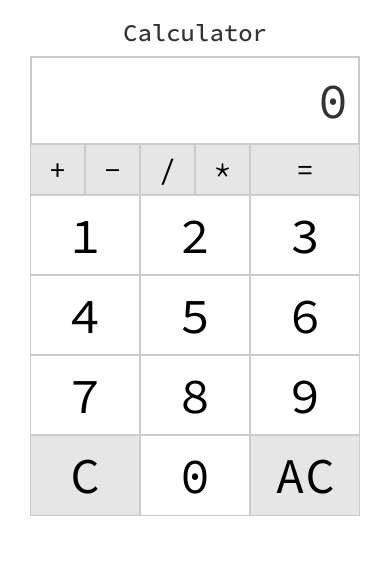
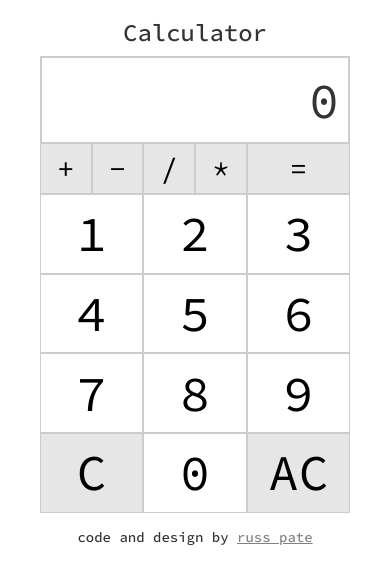
Before and after one commit to russpate/calculator, a website: page index.html in a window 390 px wide. Drawn offline with nearby package versions, Linux system fonts and the light colour scheme.

Commit message:
initial branch commit

```diff
--- a/css/_calc.scss
+++ b/css/_calc.scss
@@ -1,6 +1,3 @@
-h3{
-  text-align: center;
-}
 
 a{
   cursor:pointer;
@@ -11,12 +8,20 @@ a{
   &:hover{
     background:$c-prim-hov;
     color:$c-primary;
+    border: 1px solid black;
   }
 }
 
 #calculator {
-  // width:50%;
-  // margin: 0 auto;
+  width:50%;
+  // width sm
+  @media only screen and (max-width:47.875em) {
+  width:80%;
+  }
+  // width xs
+  @media screen and (max-width: 40em) {
+    width:95%;
+  }
 }
 
 #total {
@@ -26,6 +31,7 @@ a{
   padding: 2% 3%;
   border:2px solid lighten($c-secondary,80%);
   border-bottom:1px solid lighten($c-secondary,80%);
+  overflow:scroll;
 }
 
 #operators a {
@@ -38,11 +44,11 @@ a{
   &:hover{
     background:$c-secondary;
     color:$c-primary;
+    border:1px solid black;
   }
 }
 a#equals{
-  &:hover{
-  }
+
 }
 
 #numbers a {
@@ -50,8 +56,6 @@ a#equals{
 	text-align: center;
 	font-size: 5rem;
 	padding: 1%;
-  &:hover{
-  }
 }
 a#clear, a#clearall{
   background:darken($c-primary,10%);
--- a/css/_core.scss
+++ b/css/_core.scss
@@ -7,3 +7,21 @@ body{
   background:$c-light;
   font-family: $f-primary;
 }
+
+h3{
+  text-align: center;
+}
+
+h5{
+  text-align:center;
+  padding:2%;
+  a{
+    border:none;
+    text-decoration:underline;
+    color:lighten($c-secondary,50%);
+    &:hover{
+      background:none;
+      color:$c-secondary;
+    }
+  }
+}
--- a/index.html
+++ b/index.html
@@ -37,6 +37,9 @@
 				<a id="clearall" class="col-xs-4">AC</a>
 			</div>
 		</div>
+    <h5>
+      code and design by <a href="http://russpate.github.io/">russ pate</a>
+    </h5>
 
     <script type="text/javascript" src="bower_components/underscore/underscore.js"></script>
     <script type="text/javascript" src="bower_components/jquery/dist/jquery.js"></script>
--- a/js/main.js
+++ b/js/main.js
@@ -1,21 +1,24 @@
-// $(document).ready(function(){
-//   calcApp.init();
-// });
-//
-// var calcString = "";
-// var calcApp = {
-//   init: function(){
-//     calcApp.events();
-//     calcApp.toPage();
-//   },
-//   events: function(){
-//     $('#calc-main').on('click', 'span', calcApp.numLog);
-//   },
-//
-//   toPage: function(arr){
-//     $('#calc-main').html(templates.calc);
-//   }
-// };
+$(document).ready(function(){
+  calcApp.init();
+});
+
+var number = "";
+var newnumber = "";
+var operator = "";
+var totaldiv = $("#total");
+
+var calcApp = {
+  init: function(){
+    calcApp.events();
+    calcApp.totalReset();
+  },
+  events: function(){
+    $('#calc-main').on('click', 'span', calcApp.numLog);
+  },
+  totalReset: function(){
+    totaldiv.text("0");
+  }
+};
 
 $(document).ready(function(){
   //prevents the length of numbers from going outside the div, might remove this.
@@ -28,11 +31,7 @@ $(document).ready(function(){
   //           }
   //       }
   //   };
-	var number = "";
-  var newnumber = "";
-  var operator = "";
-  var totaldiv = $("#total");
-  totaldiv.text("0");
+
 
   //click funciton for numbers
   $("#numbers > a").not("#clear,#clearall").click(function(){
```
Also changed, not shown: css/main.css.
